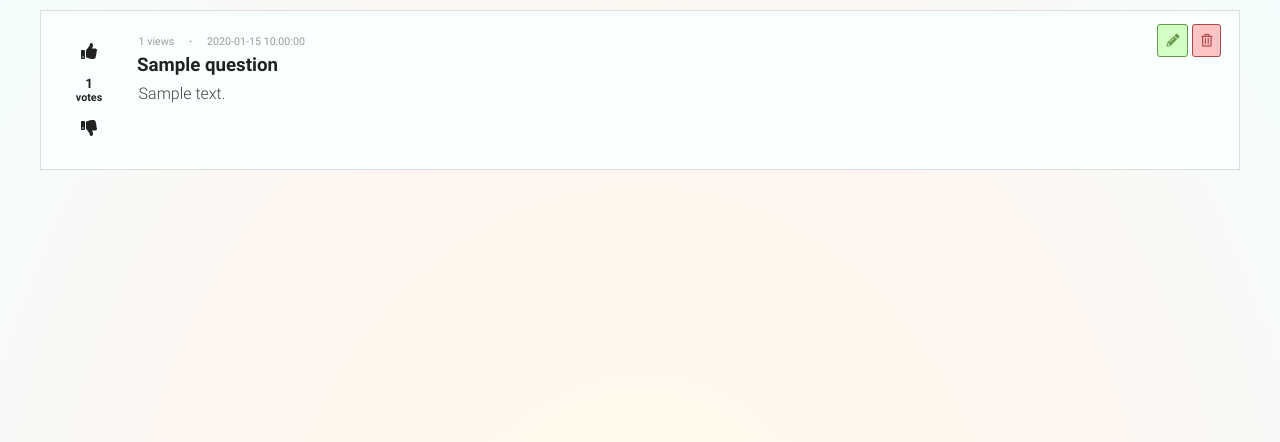
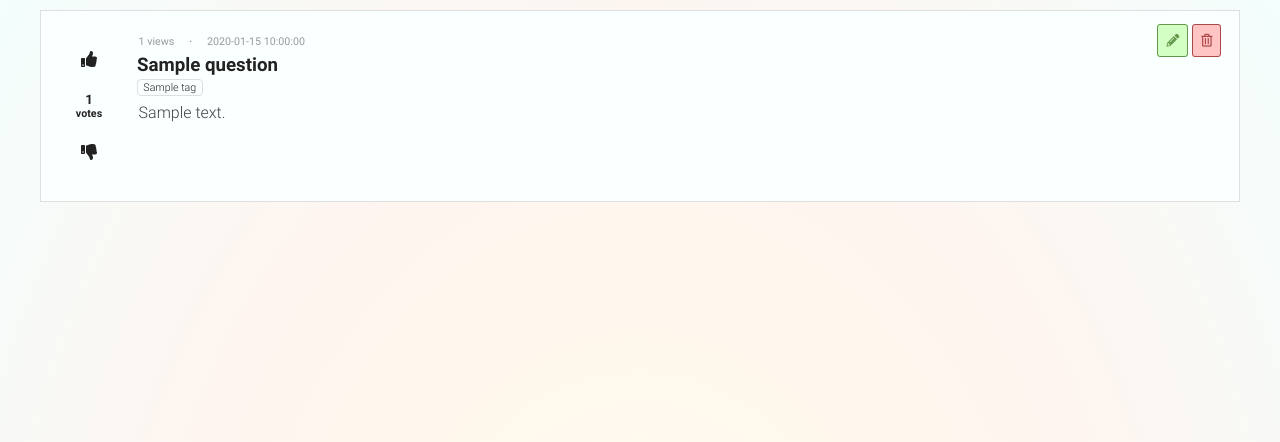
Before and after one commit to prothy/ask-mate, a Flask app: template templates/list_questions.html in a window 1280 px wide. Shown: the part 142-584 px from the top of the page. Run offline with Flask 2, Linux system fonts and the light colour scheme; the template is opened without the code that fills it: most values are stand-ins (such as "Sample title", 1, 10 or a date in 2020).

Commit message:
added tag html code and css on list questions page

```diff
--- a/static/list_questions.css
+++ b/static/list_questions.css
@@ -10,7 +10,7 @@
     padding: 1rem;
 
     width: 100%;
-    height: 10rem;
+    height: 12rem;
 
     background: var(--div-bg);
     transition: background-color 300ms;
@@ -61,6 +61,32 @@
     color: var(--tertiary-text);
 }
 
+.text-container.title {
+
+}
+
+.tag {
+    font-size: 8pt;
+    border: 1px solid var(--accent-color);
+    padding: 0.1em 0.5em;
+    border-radius: 4px;
+}
+
+.tag.css {
+    background-color: #88c9f3;
+    border-color: #0048ff;
+}
+
+.tag.python {
+    background: #ffb868;
+    border-color: #ff7f0d
+}
+
+.tag.sql {
+    background: #8fffa4;
+    border-color: #579e65;
+}
+
 /* container that contains vote buttons */
 .side-container {
     display: flex;
--- a/templates/list_questions.html
+++ b/templates/list_questions.html
@@ -48,6 +48,9 @@
             <h3 class="text-container title">
                 {{ question.title }}
             </h3>
+            {% for tag in question.tags %}
+                <span class="text-container tag {{ tag }}">{{ tag }}</span>
+            {% endfor %}
             <p class="text-container message">
                 {{ question.message }}
             </p>
```
